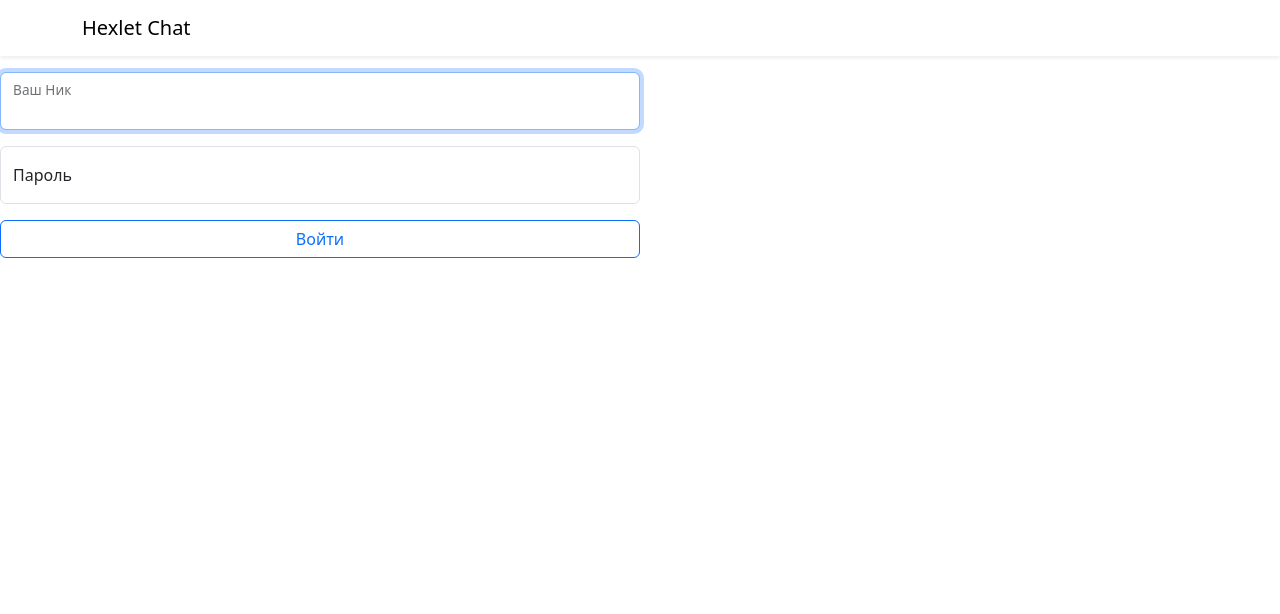
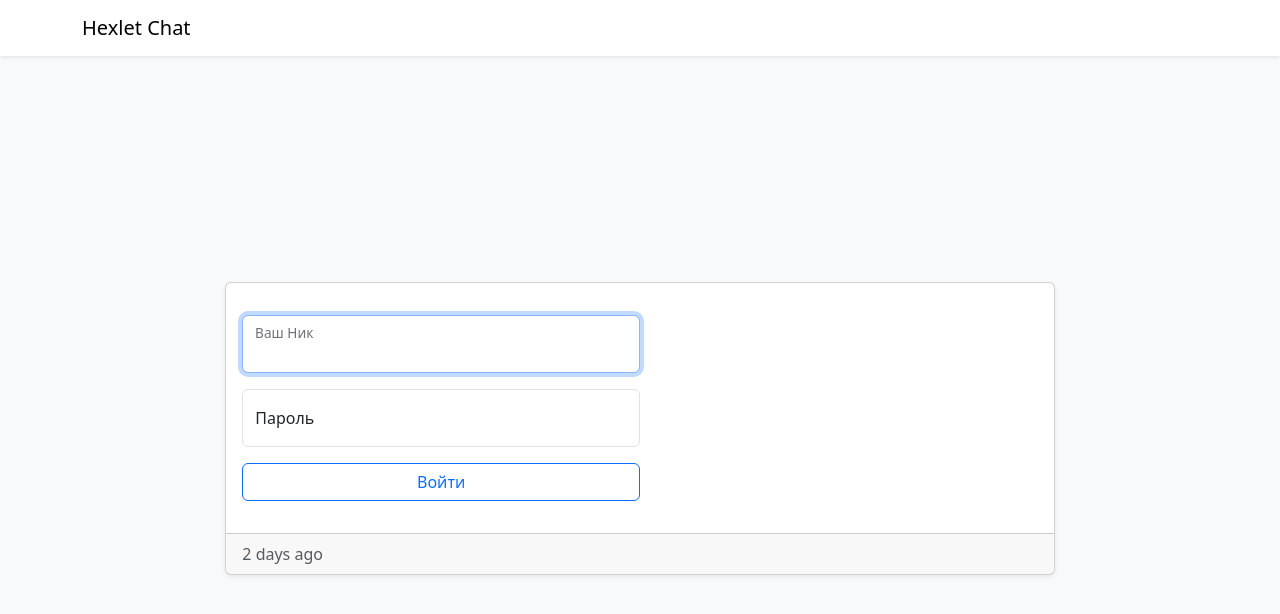
Before and after one commit to pawelmakarewicz/frontend-project-12, a React (Create React App) app in the folder frontend/: page /login in a window 1280 px wide. Shown: the top 614 px of the page. Built offline with nearby package versions, Linux system fonts and the light colour scheme; no server answers.

Commit message:
add styles LoginPage

```diff
--- a/frontend/package.json
+++ b/frontend/package.json
@@ -17,6 +17,7 @@
     "react-redux": "^8.1.2",
     "react-router-dom": "^6.15.0",
     "react-scripts": "5.0.1",
+    "socket.io-client": "^4.7.2",
     "web-vitals": "^2.1.4",
     "yup": "^1.2.0"
   },
--- a/frontend/public/index.html
+++ b/frontend/public/index.html
@@ -1,42 +1,19 @@
 <!DOCTYPE html>
-<html lang="en">
+<html  class="h-100" lang="en">
   <head>
     <meta charset="utf-8" />
     <link rel="icon" href="%PUBLIC_URL%/favicon.ico" />
-    <meta name="viewport" content="width=device-width, initial-scale=1" />
+    <meta name="viewport" content="width=10" />
     <meta name="theme-color" content="#000000" />
     <meta
       name="description"
       content="Web site created using create-react-app"
     />
-    <!-- <link rel="apple-touch-icon" href="%PUBLIC_URL%/logo192.png" /> -->
-    <!--
-      manifest.json provides metadata used when your web app is installed on a
-      user's mobile device or desktop. See https://developers.google.com/web/fundamentals/web-app-manifest/
-    -->
-    <!--
-      Notice the use of %PUBLIC_URL% in the tags above.
-      It will be replaced with the URL of the `public` folder during the build.
-      Only files inside the `public` folder can be referenced from the HTML.
-
-      Unlike "/favicon.ico" or "favicon.ico", "%PUBLIC_URL%/favicon.ico" will
-      work correctly both with client-side routing and a non-root public URL.
-      Learn how to configure a non-root public URL by running `npm run build`.
-    -->
     <title>React App</title>
   </head>
-  <body>
-    <noscript>You need to enable JavaScript to run this app.</noscript>
-    <div id="root"></div>
-    <!--
-      This HTML file is a template.
-      If you open it directly in the browser, you will see an empty page.
-
-      You can add webfonts, meta tags, or analytics to this file.
-      The build step will place the bundled scripts into the <body> tag.
-
-      To begin the development, run `npm start` or `yarn start`.
-      To create a production bundle, use `npm run build` or `yarn build`.
-    -->
+  <body class="h-100 bg-light">
+    <div class="h-100">
+      <div id="chat" class="h-100"></div>
+    </div>
   </body>
 </html>
--- a/frontend/src/App.jsx
+++ b/frontend/src/App.jsx
@@ -11,6 +11,7 @@ import {
 import axios from 'axios';
 import AuthContext from './contexts/index';
 import useAuth from './hooks/index';
+import Root from './components/Root';
 import ChatPage from './components/chatPage';
 import ErrorPage from './components/ErrorPage';
 import LoginPage from './components/LoginPage';
@@ -55,6 +56,7 @@ function PrivateRoute({ children }) {
 
 function App() {
   return (
+    <Root>
       <AuthProvider>
         <Router>
           <Header />
@@ -72,6 +74,7 @@ function App() {
           </Routes>
         </Router>
       </AuthProvider>
+    </Root>
   );
 }
 
--- a/frontend/src/components/LoginPage.jsx
+++ b/frontend/src/components/LoginPage.jsx
@@ -1,8 +1,22 @@
+import Container from 'react-bootstrap/Container';
+import Card from 'react-bootstrap/Card';
 import LoginForm from './LoginForm';
 
 export default function LoginPage() {
   return (
-    <LoginForm />
+    <Container fluid className="h-100">
+      <div className="row justify-content-center align-content-center h-100">
+        <div className="col-12 col-md-8 col-xxl-6">
+          <Card className="shadow-sm">
+            <Card.Body>
+              <LoginForm />
+            </Card.Body>
+            <Card.Footer className="text-muted">
+              2 days ago
+            </Card.Footer>
+          </Card>
+        </div>
+      </div>
+    </Container>
   );
-// END
 }
--- /dev/null
+++ b/frontend/src/components/Root.jsx
@@ -0,0 +1,8 @@
+// eslint-disable-next-line react/prop-types
+export default function Root({ children }) {
+  return (
+    <div className="d-flex flex-column h-100">
+      {children}
+    </div>
+  );
+}
--- a/frontend/src/components/chatPage.jsx
+++ b/frontend/src/components/chatPage.jsx
@@ -1,21 +1,38 @@
 import { useSelector, useDispatch } from 'react-redux';
-import { useEffect } from 'react';
+import { useEffect, useState } from 'react';
 import { getCatalogues } from '../slices/chatSlice';
+import socket from '../socket';
 
 export default function ChatPage() {
   const channels = useSelector((state) => state.chat.channels);
   const currentChannelId = useSelector((state) => state.chat.currentChannelId);
   const messages = useSelector((state) => state.chat.messages);
   const dispatch = useDispatch();
+  const [isConnected, setIsConnected] = useState(false);
+  console.log('state123');
+
   useEffect(() => {
-    dispatch(getCatalogues());
+    // dispatch(getCatalogues);
+    function onConnect() {
+      setIsConnected(true);
+    }
+
+    function onDisconnect() {
+      setIsConnected(false);
+    }
+
+    socket.on('connect', onConnect);
+    socket.on('disconnect', onDisconnect);
+
+    return () => {
+      socket.off('connect', onConnect);
+      socket.off('disconnect', onDisconnect);
+    };
   }, []);
+
   return (
     <div>
       To do ChatPage
-      {JSON.stringify(channels)}
-      {currentChannelId}
-      {JSON.stringify(messages)}
     </div>
   );
 }
--- a/frontend/src/index.jsx
+++ b/frontend/src/index.jsx
@@ -5,7 +5,7 @@ import App from './App';
 import 'bootstrap/dist/css/bootstrap.min.css';
 import store from './slices/index';
 
-const root = ReactDOM.createRoot(document.getElementById('root'));
+const root = ReactDOM.createRoot(document.getElementById('chat'));
 root.render(
   <React.StrictMode>
     <Provider store={store}>
--- /dev/null
+++ b/frontend/src/socket.js
@@ -0,0 +1,7 @@
+import { io } from 'socket.io-client';
+
+// "undefined" means the URL will be computed from the `window.location` object
+// const URL = process.env.NODE_ENV === 'production' ? undefined : 'http://localhost:4000';
+
+const socket = io();
+export default socket;
```
Also changed, not shown: 1 other file (tests, documents, lock files or other folders). Lines whose indentation alone changed are shown as unchanged.
